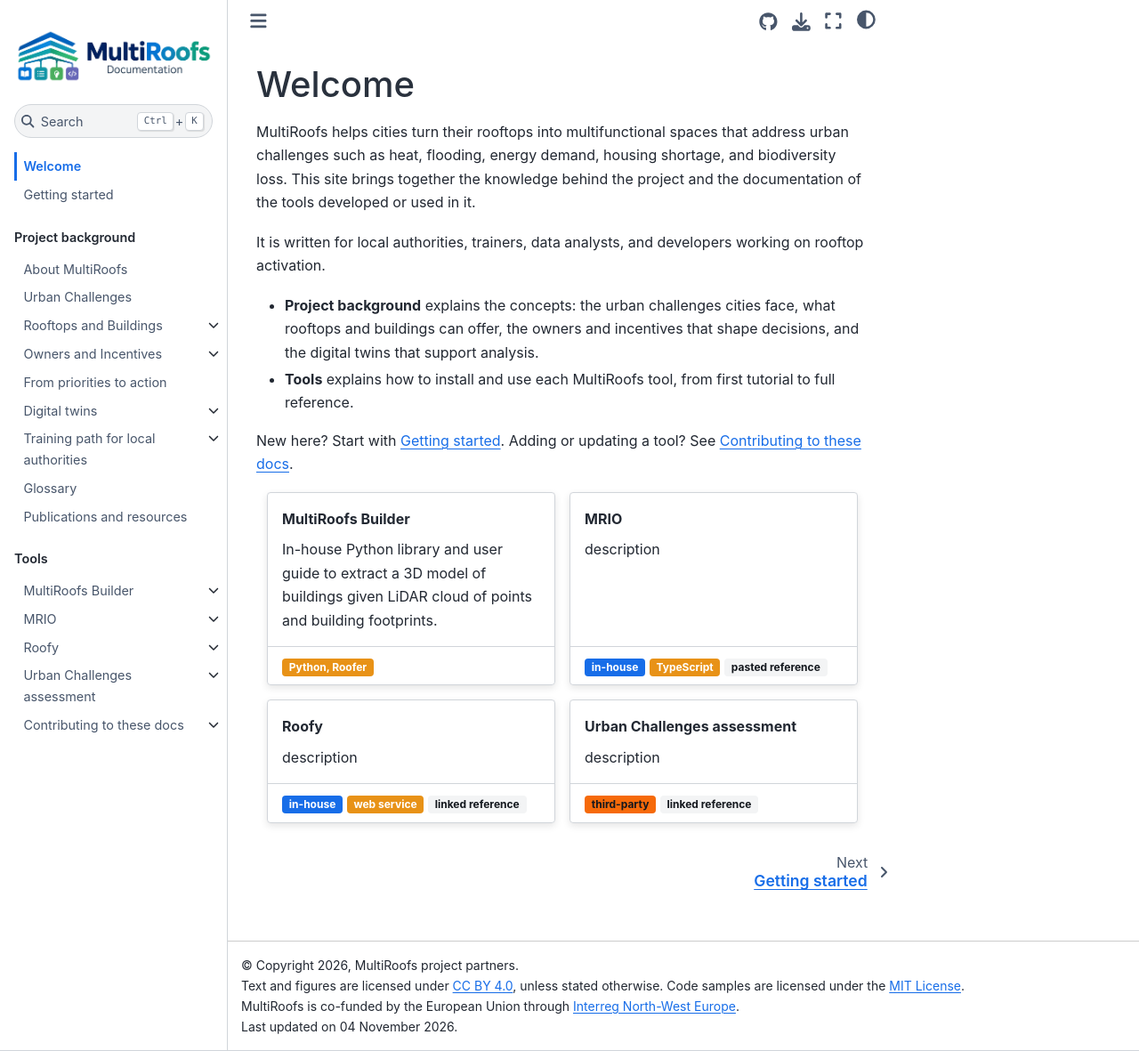
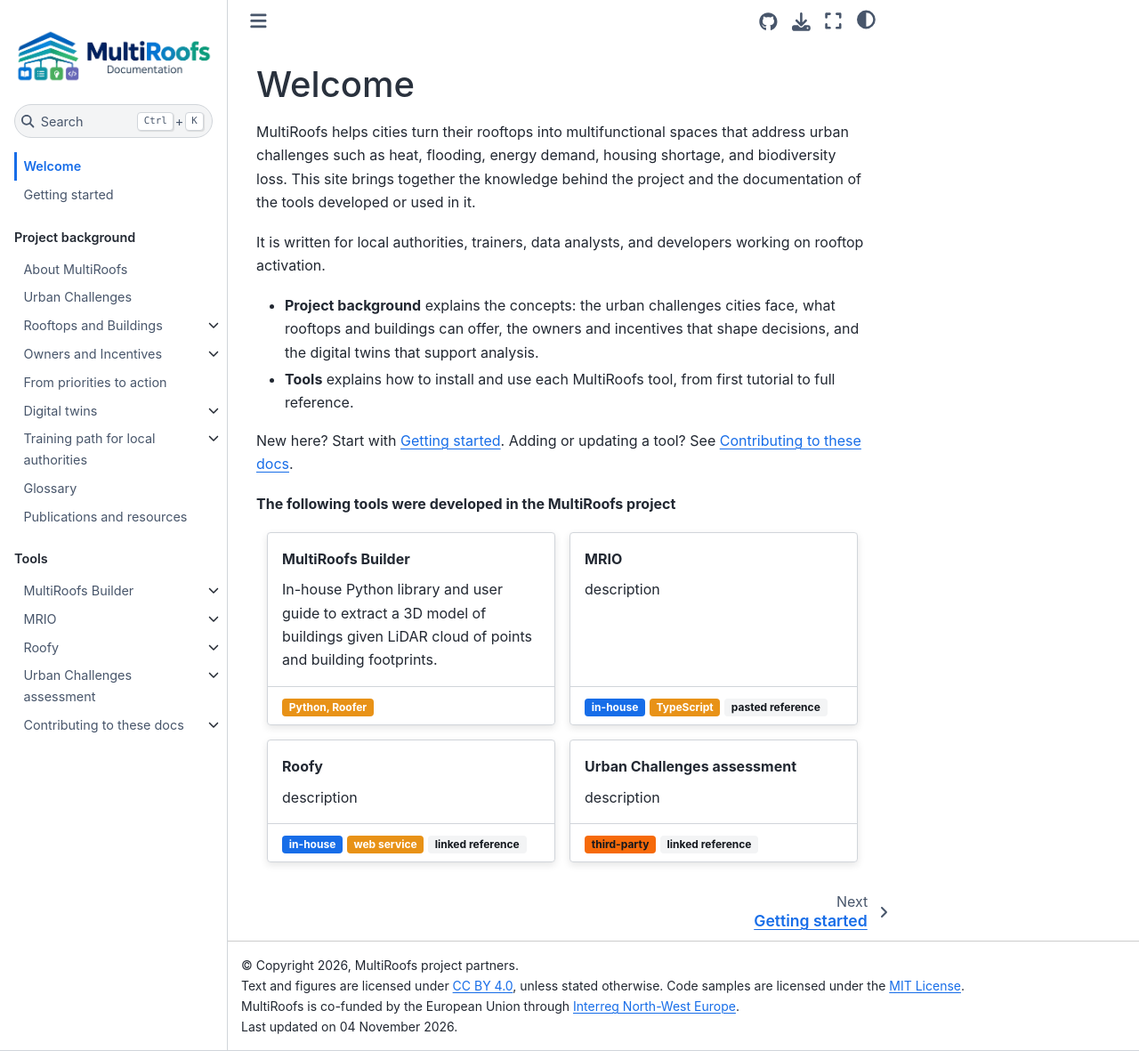
Before and after one commit to MultiRoofs/MultiRoofs_docs, a Sphinx documentation site: the page built from docs/index.md, in a window 1280 px wide and 1181 px high. Shown: the whole window at 89% size. Built offline with Sphinx 7.4.7 and the Sphinx Book theme 1.1.4, drawn with Linux system fonts in a browser that asks for light colours.

Commit message:
Updating welcome

```diff
--- a/docs/index.md
+++ b/docs/index.md
@@ -16,6 +16,8 @@ on rooftop activation.
 
 New here? Start with [Getting started](getting-started/index.md).
 Adding or updating a tool? See [Contributing to these docs](contributing/index.md).
+
+**The following tools were developed in the MultiRoofs project**
 
 ::::{grid} 1 2 2 2
 :gutter: 3
```
